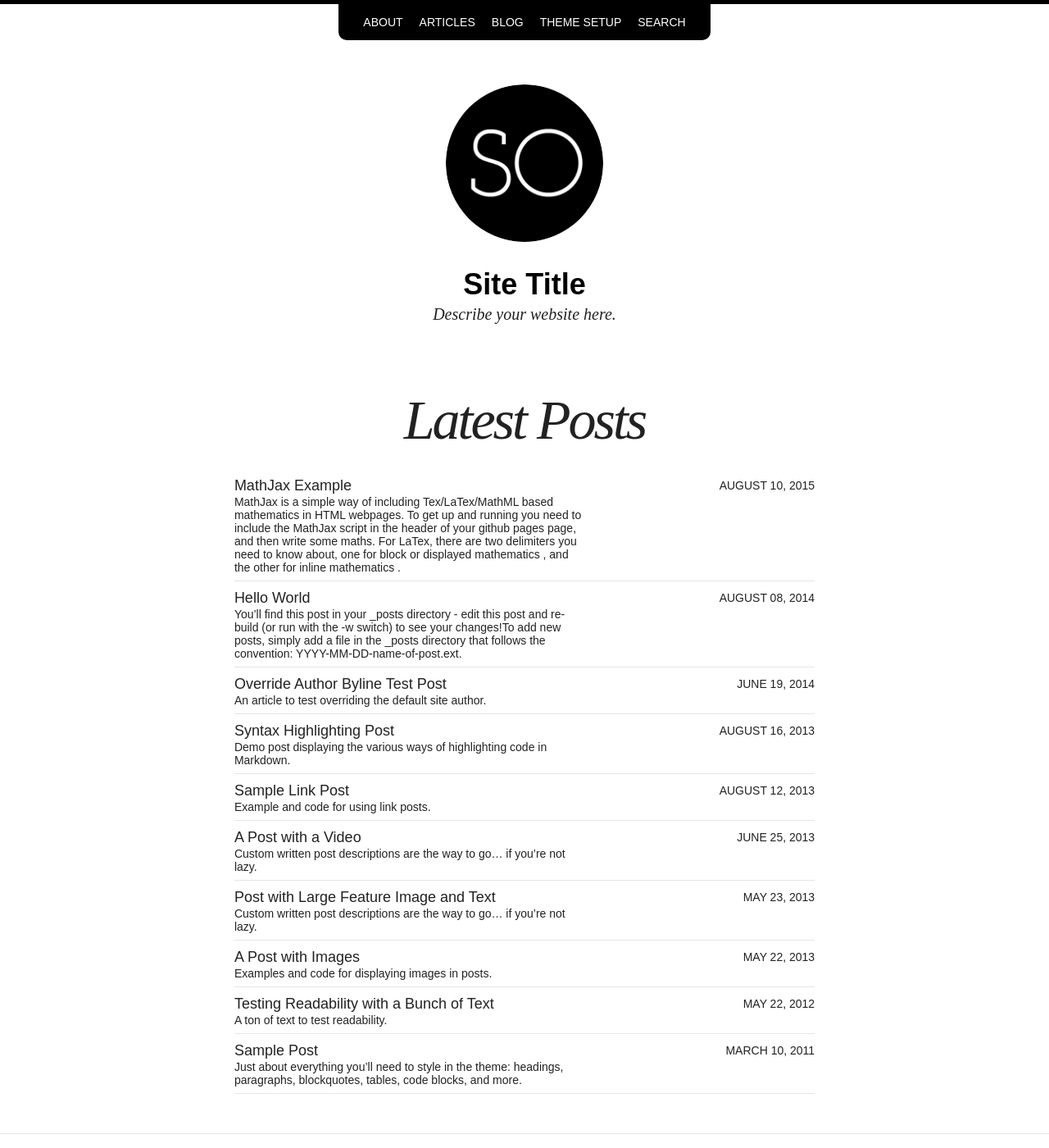
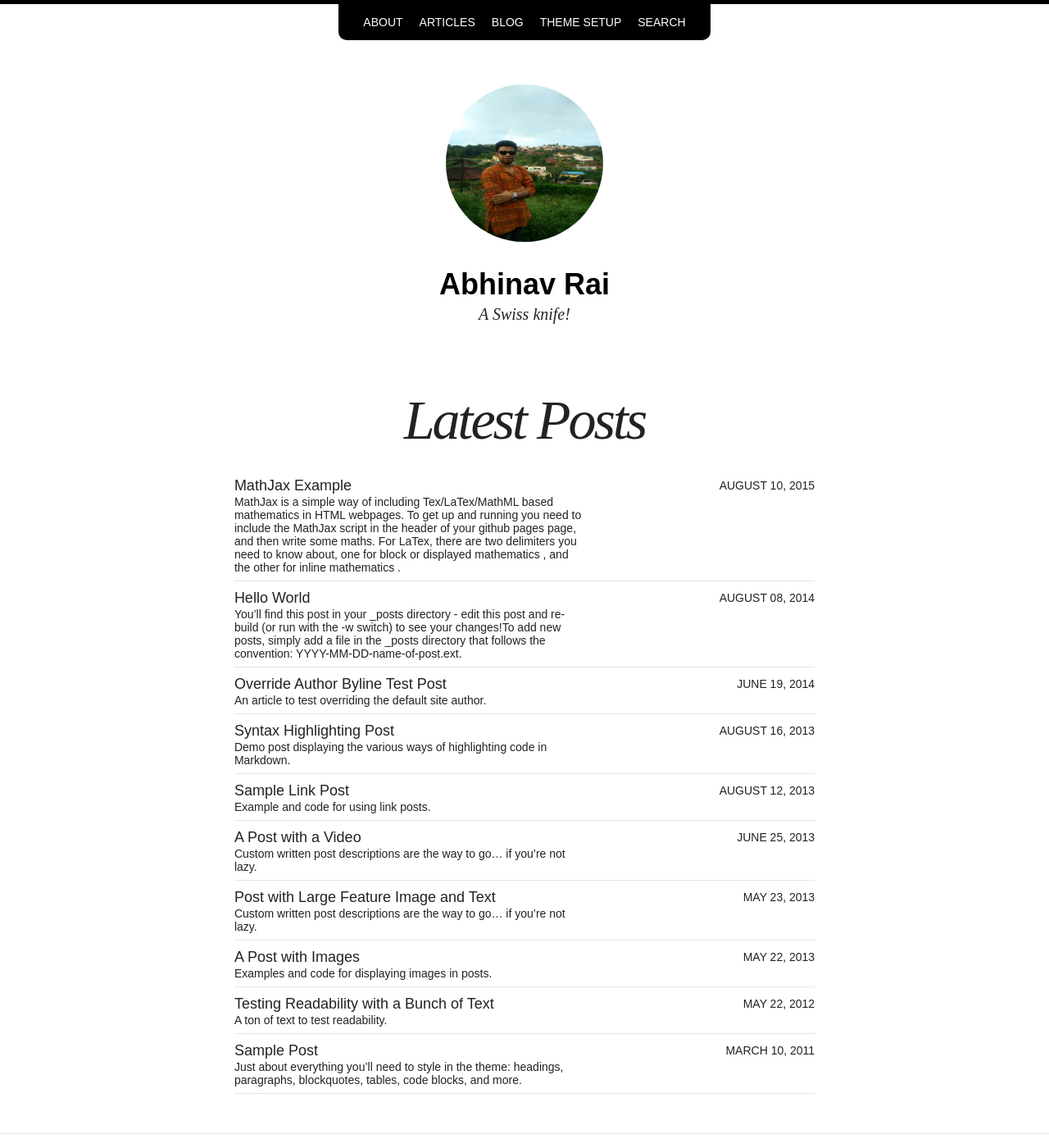
Before and after one commit to theflyingmantis/theflyingmantis.github.io, a Jekyll site: the page built from index.html, in a window 1280 px wide and 1400 px high. Shown: the whole window at 82% size. Built offline with Jekyll 4.4.1, drawn with Linux system fonts in a browser that asks for light colours; nearby versions of some CDN libraries; some of the changed text lies outside the part shown.

Commit message:
details added

```diff
--- a/_config.yml
+++ b/_config.yml
@@ -1,8 +1,8 @@
 # Site wide configuration
 
-title: Site Title
+title: Abhinav Rai
 locale: en_US
-description: Describe your website here.
+description: A Swiss knife!
 logo: site-logo.png
 search: true
 url: https://theflyingmantis.github.io
@@ -36,9 +36,9 @@ exclude: ["lib", "config.rb", "Capfile", "config", "log", "Rakefile", "Rakefile.
 
 # Site owner
 owner:
-  name: Your Name
-  avatar: bio-photo.jpg
-  email: you@email.com
+  name: Abhinav Rai
+  avatar: site-logo.png
+  email: rai.1@iitj.ac.in
   disqus-shortname:
   twitter: #username
   facebook: #username
```
Also changed, not shown: images/site-logo.png, 3 other files.
